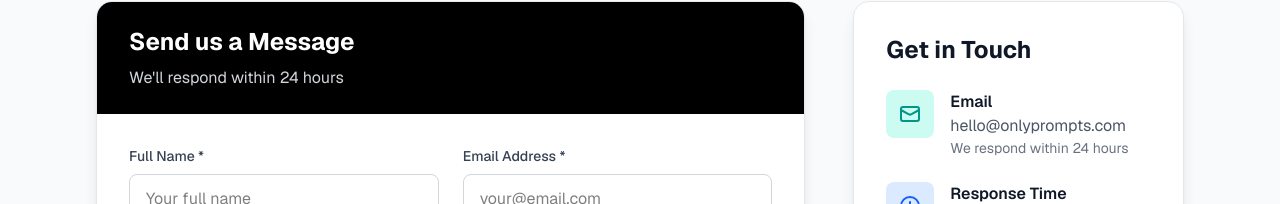
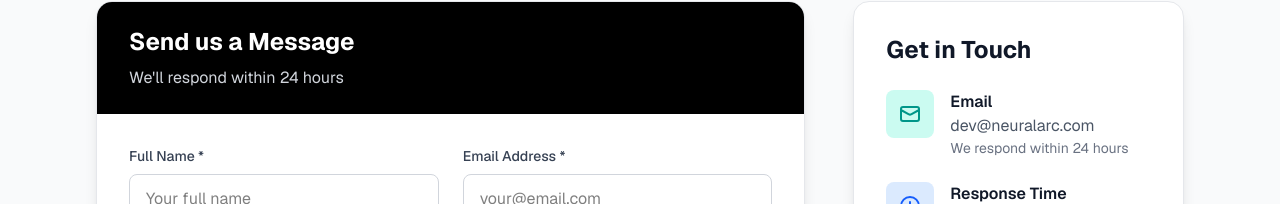
Before and after one commit to neuralarc-ai/onlyprompts, a Next.js app: page /contact in a window 1280 px wide. Shown: the part 453-657 px from the top of the page. Built offline with nearby package versions, Linux system fonts and the light colour scheme; no server answers.

Commit message:
Changed the mail in contact Us page

```diff
--- a/src/app/contact/page.tsx
+++ b/src/app/contact/page.tsx
@@ -266,7 +266,7 @@
                   </div>
                   <div>
                     <h4 className="font-semibold text-gray-900">Email</h4>
-                    <p className="text-gray-600">hello@onlyprompts.com</p>
+                    <p className="text-gray-600">dev@neuralarc.com</p>
                     <p className="text-sm text-gray-500">We respond within 24 hours</p>
                   </div>
                 </div>
```
